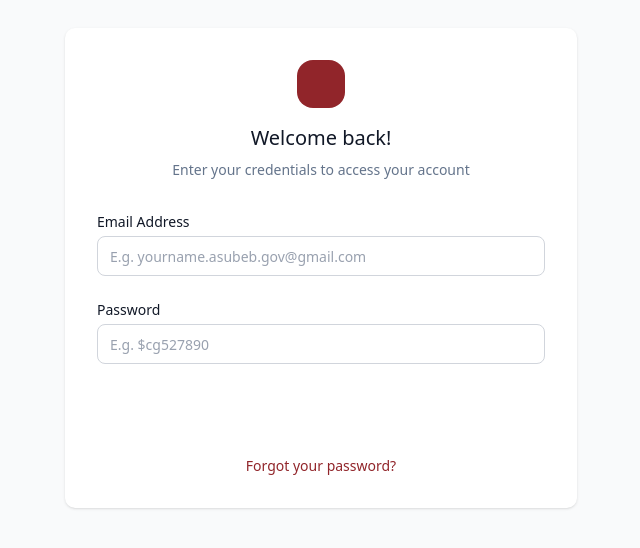
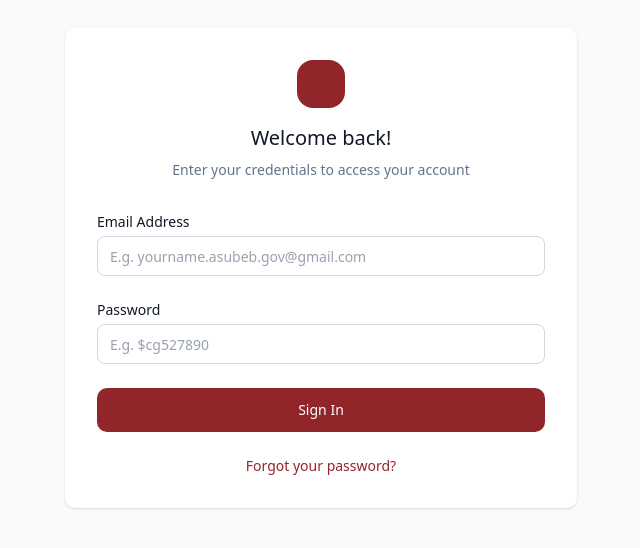
Before and after one commit to best-technologies/subeb-project-frontend, a Next.js app: page /login in a window 1280 px wide. Shown: the part 132-680 px from the top of the page, without its empty margins (319-959 px from the left). Built offline with nearby package versions, Linux system fonts and the light colour scheme; no server answers.

Commit message:
Fix: set default values to correct old button usages.

```diff
--- a/src/components/ui/Button.tsx
+++ b/src/components/ui/Button.tsx
@@ -9,7 +9,7 @@ const buttonVariants = cva(
   {
     variants: {
       variant: {
-        default: "",
+        default: "bg-brand-primary text-white hover:bg-brand-primary-2",
         destructive: "bg-red-600 text-white hover:bg-red-700",
         outline: "border bg-transparent transition-all duration-200",
         secondary: "bg-gray-100 text-gray-900 hover:bg-gray-200",
```
